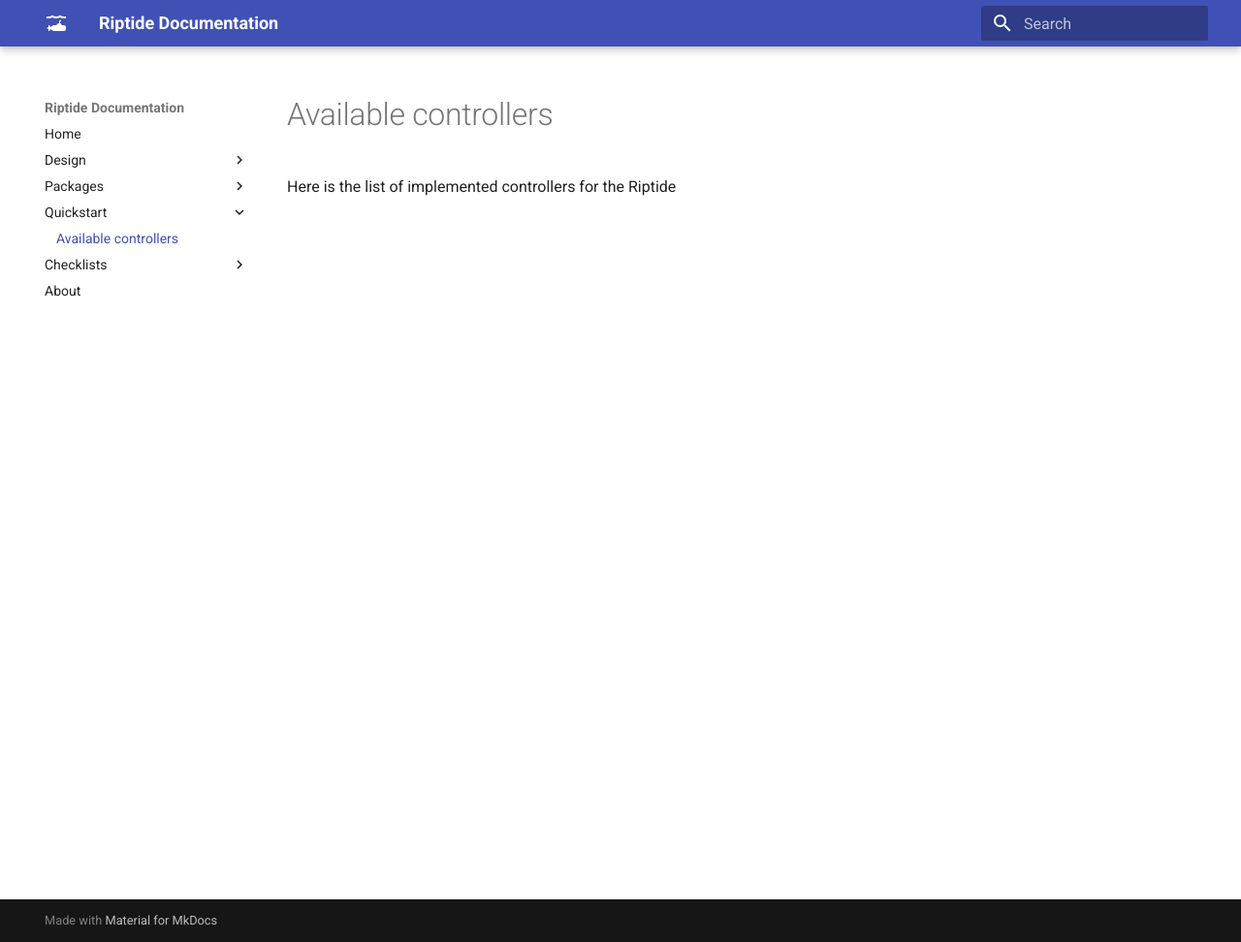
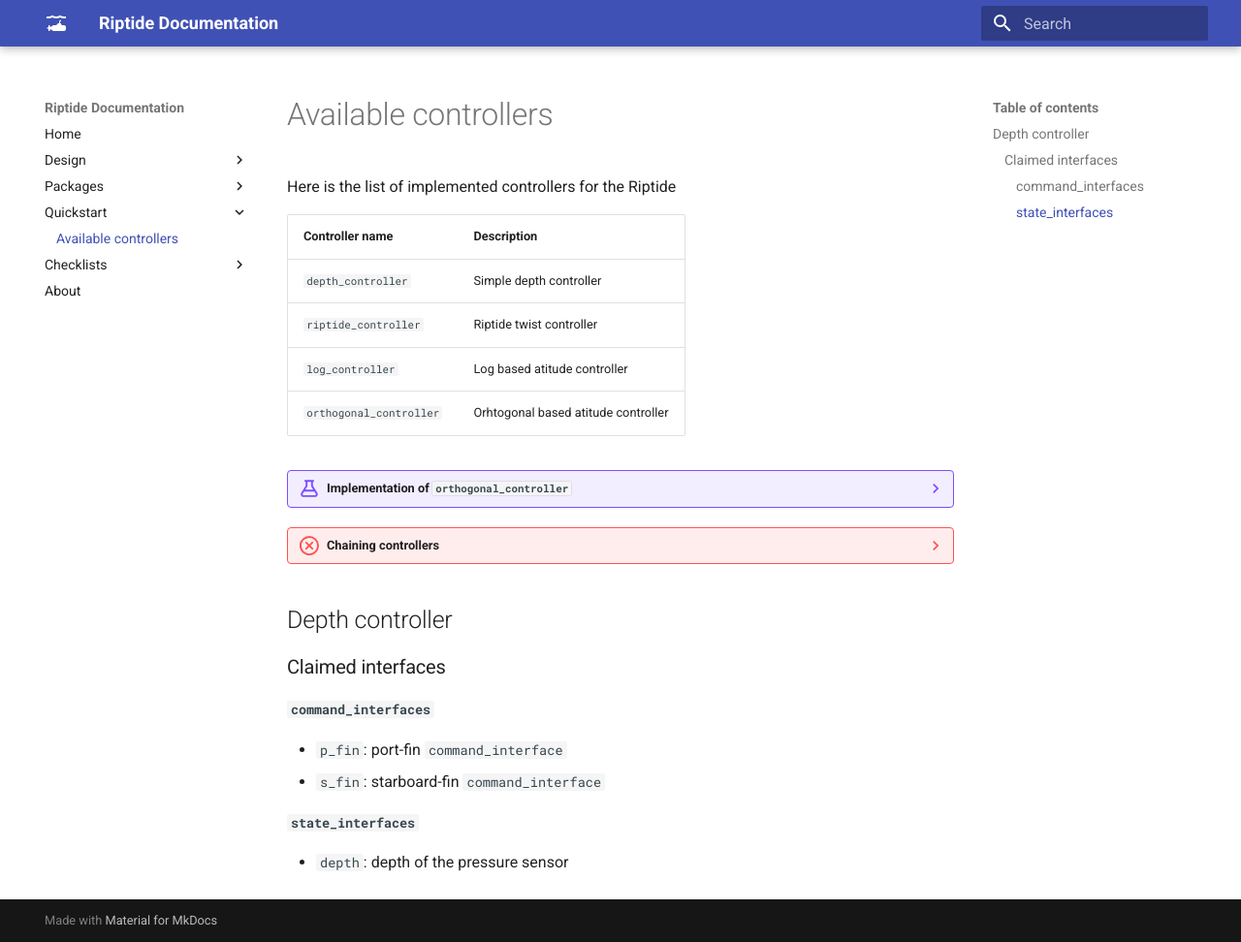
Before and after one commit to Riptide-team/riptide-team.github.io, an MkDocs documentation site: the page built from docs/quickstart/controllers_list.md, in a window 1280 px wide and 972 px high. Shown: the whole window at 97% size. Built offline with MkDocs 1.6.1 and Material for MkDocs 9.7.7, drawn with Linux system fonts in a browser that asks for light colours.

Commit message:
Updating controller list

```diff
--- a/docs/quickstart/controllers_list.md
+++ b/docs/quickstart/controllers_list.md
@@ -1,3 +1,29 @@
 # Available controllers
 
 Here is the list of implemented controllers for the Riptide
+
+| Controller name          | Description                         |
+| ------------------------ | ----------------------------------- |
+| `depth_controller`       | Simple depth controller             |
+| `riptide_controller`     | Riptide twist controller            |
+| `log_controller`         | Log based atitude controller        |
+| `orthogonal_controller`  | Orhtogonal based atitude controller |
+
+??? Example "Implementation of `orthogonal_controller`"
+    `orthogonal_chaining` implementation is still in progress!
+
+??? Failure "Chaining controllers"
+    Controller chaining is not yet implemented for these controllers!
+
+## Depth controller
+
+### Claimed interfaces
+
+#### `command_interfaces`
+
+- `p_fin`: port-fin `command_interface`
+- `s_fin`: starboard-fin `command_interface`
+
+#### `state_interfaces`
+
+- `depth`: depth of the pressure sensor
```
